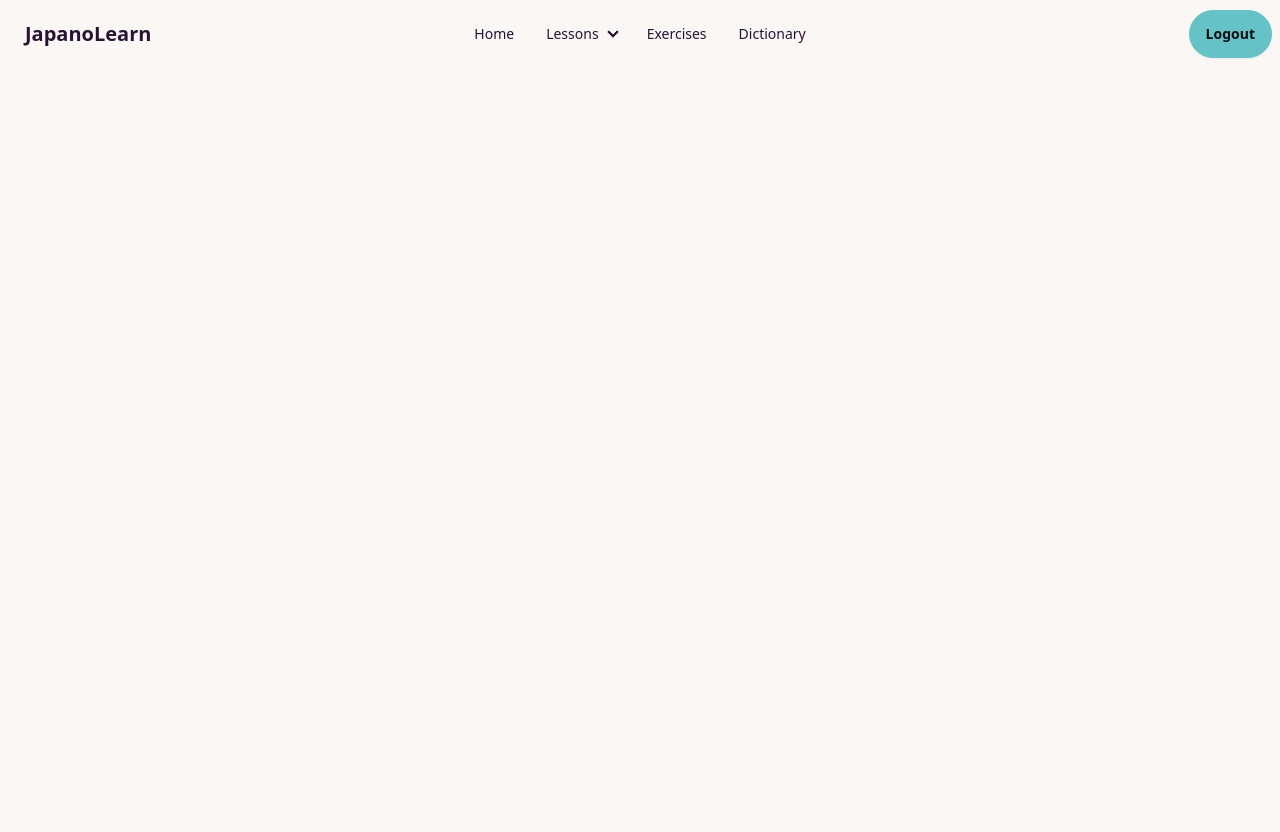
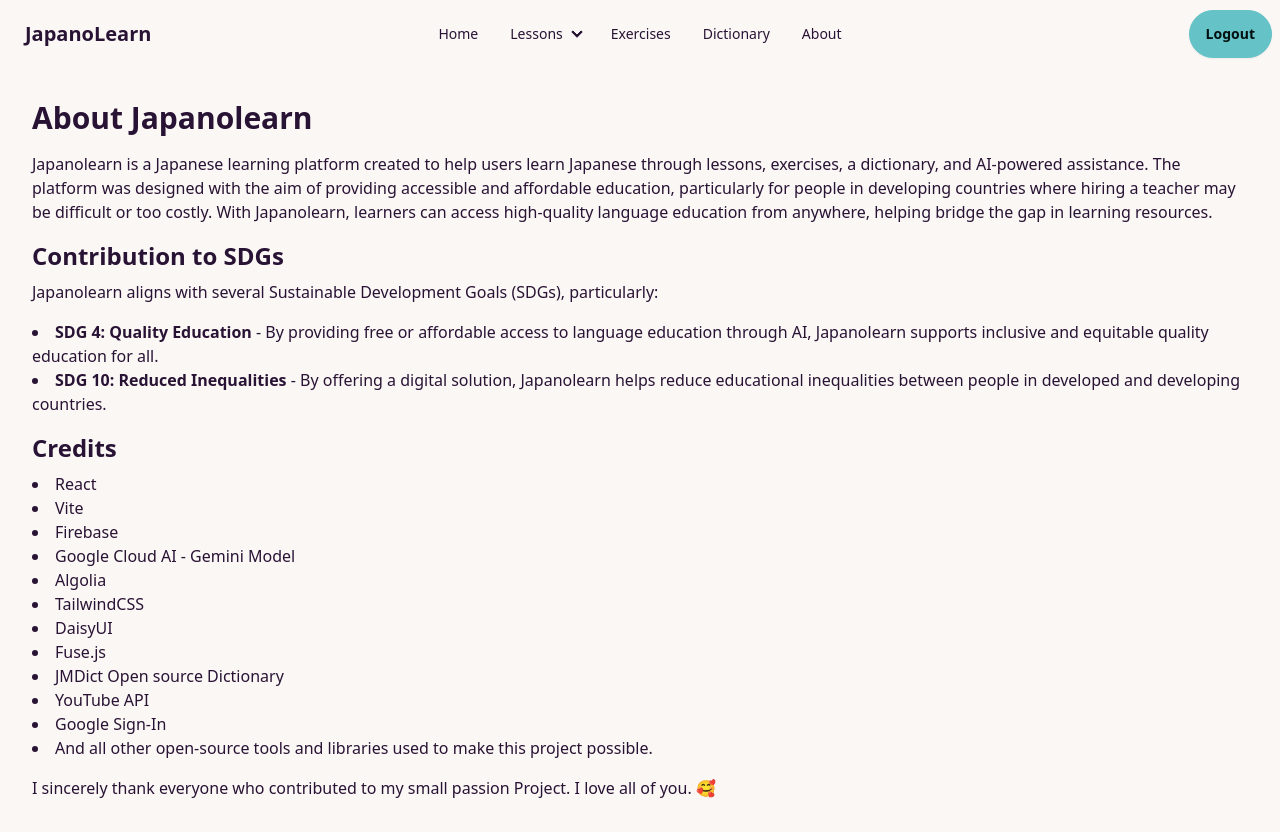
Before and after one commit to happygoluckycodeeditor/japanolearn, a React (Vite) app: page /about in a window 1280 px wide. Before the commit the page ends 800 px from the top, so only its background shows below. Built offline with nearby package versions, Linux system fonts and the light colour scheme; no server answers; sample sign-in values are in the browser's storage.

Commit message:
Hopefully the final commit

```diff
--- a/src/App.tsx
+++ b/src/App.tsx
@@ -9,7 +9,7 @@ import Dictionary from './components/Dictionary';
 import PrivateRoute from './components/PrivateRoute';
 import Navbar from './components/Navbar';
 import LessonPage from './components/LessonPage';
-
+import About from './components/About';
 import { auth } from './firebase-config';
 import ExercisePage from './components/ExercisePage';
 
@@ -108,7 +108,14 @@ export default function App() {
             </PrivateRoute>
           }
         />
-
+        <Route
+        path="/about"
+        element={
+            <PrivateRoute>
+              <About />
+            </PrivateRoute>
+        }
+        />
       </Routes>
     </div>
   );
--- /dev/null
+++ b/src/components/About.tsx
@@ -0,0 +1,44 @@
+import React from "react";
+
+const About: React.FC = () => {
+  return (
+    <div className="p-8">
+      <h1 className="text-3xl font-bold mb-4">About Japanolearn</h1>
+      <p className="mb-4">
+        Japanolearn is a Japanese learning platform created to help users learn
+        Japanese through lessons, exercises, a dictionary, and AI-powered
+        assistance. The platform was designed with the aim of providing
+        accessible and affordable education, particularly for people in
+        developing countries where hiring a teacher may be difficult or too
+        costly. With Japanolearn, learners can access high-quality language
+        education from anywhere, helping bridge the gap in learning resources.
+      </p>
+      <h2 className="text-2xl font-semibold mb-2">Contribution to SDGs</h2>
+      <p className="mb-4">
+        Japanolearn aligns with several Sustainable Development Goals (SDGs), particularly:
+      </p>
+      <ul className="list-disc list-inside mb-4">
+        <li><strong>SDG 4: Quality Education</strong> - By providing free or affordable access to language education through AI, Japanolearn supports inclusive and equitable quality education for all.</li>
+        <li><strong>SDG 10: Reduced Inequalities</strong> - By offering a digital solution, Japanolearn helps reduce educational inequalities between people in developed and developing countries.</li>
+      </ul>
+      <h2 className="text-2xl font-semibold mb-2">Credits</h2>
+      <ul className="list-disc list-inside mb-4">
+        <li>React</li>
+        <li>Vite</li>
+        <li>Firebase</li>
+        <li>Google Cloud AI - Gemini Model</li>
+        <li>Algolia</li>
+        <li>TailwindCSS</li>
+        <li>DaisyUI</li>
+        <li>Fuse.js</li>
+        <li>JMDict Open source Dictionary</li>
+        <li>YouTube API</li>
+        <li>Google Sign-In</li>
+        <li>And all other open-source tools and libraries used to make this project possible.</li>
+      </ul>
+      <p>I sincerely thank everyone who contributed to my small passion Project. I love all of you. 🥰</p>
+    </div>
+  );
+};
+
+export default About;
--- a/src/components/Dictionary.tsx
+++ b/src/components/Dictionary.tsx
@@ -120,6 +120,11 @@ const Dictionary = () => {
         <button type="submit" className="btn btn-primary">Search</button>
       </form>
 
+      {/* Disclaimer that I am using Algolia and Vertex AI */}
+      <p className="text-sm text-gray-500 mb-4">
+        This is a search engine powered by Algolia and Vertex AI.
+      </p>
+
       {/* JapanoAssistant Response (AI-generated content) */}
       <div className="mb-6">
         <h2 className="text-2xl font-semibold mb-2">Japanolearn's Response</h2>
--- a/src/components/Navbar.tsx
+++ b/src/components/Navbar.tsx
@@ -62,7 +62,7 @@ const Navbar = () => {
           </li>
           <li><a href="/exercises">Exercises</a></li>
           <li><a href="/dictionary">Dictionary</a></li>
-
+          <li><a href="/about">About</a></li>
         </ul>
       </div>
       <div className="navbar-end">
```
